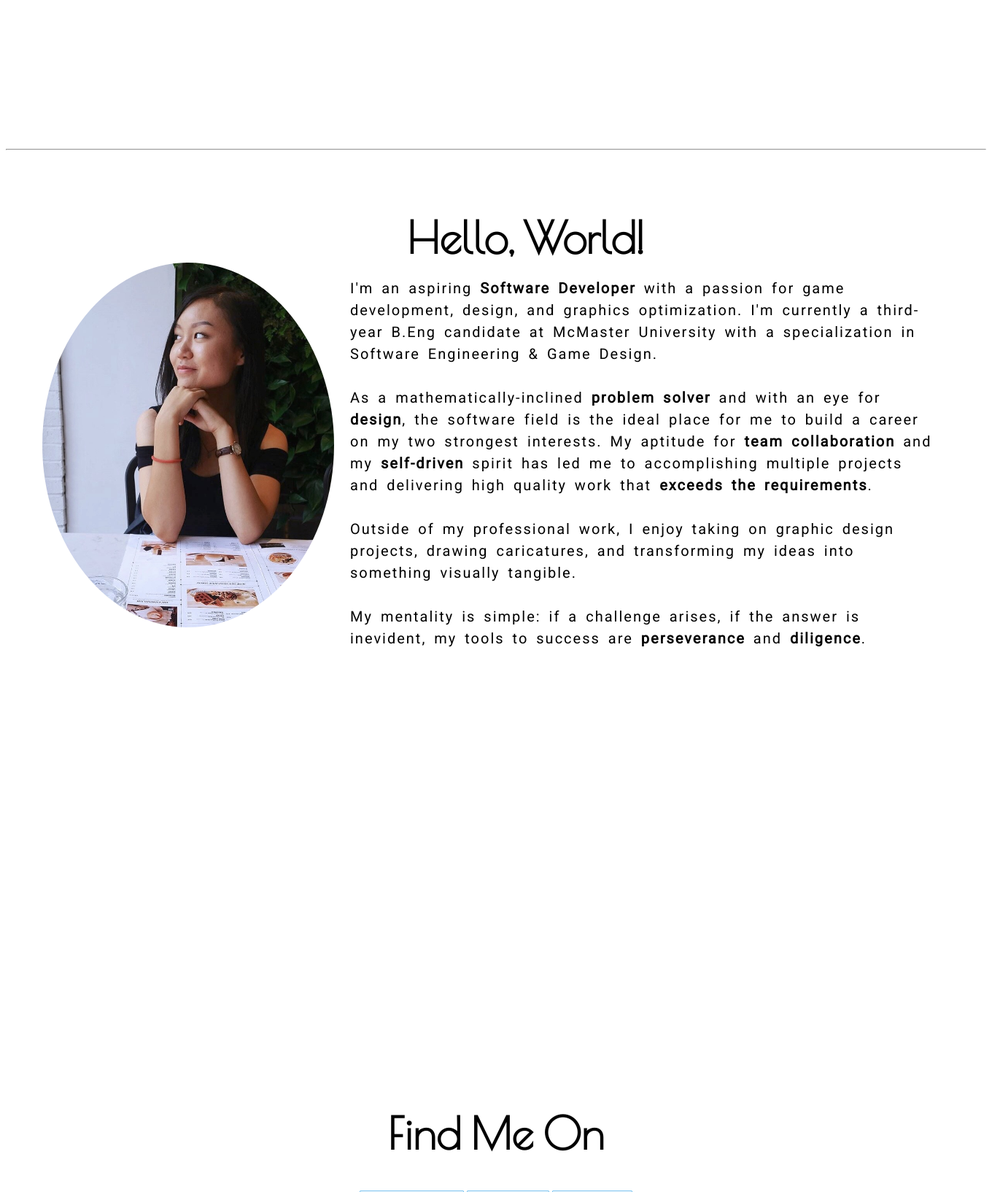
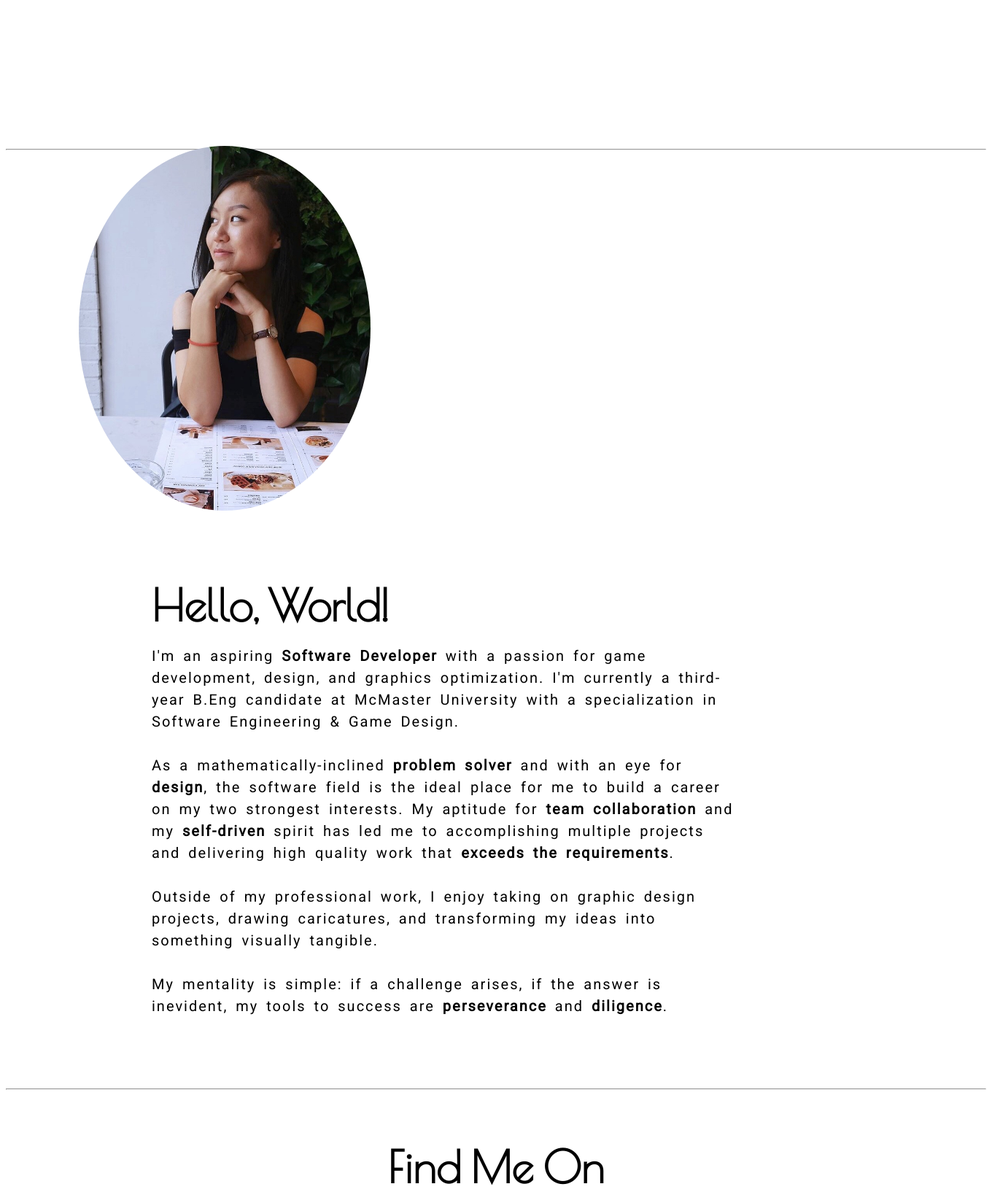
Before and after one commit to ness-tea/ness-tea.github.io, a PHP site: page / in a window 1360 px wide. Shown: the part 503-2137 px from the top of the page at 73% size. Run offline with PHP 8.4, Linux system fonts and the light colour scheme.

Commit message:
fixed about inline-block

```diff
--- a/css/main.css
+++ b/css/main.css
@@ -69,8 +69,8 @@ h3 {
   top: 200px;
 }
 
-div.bio {
-  display: inline;
+.bio {
+  display: inline-block;
 }
 
 .bio p {
@@ -83,14 +83,14 @@ div.bio {
   line-height: 1.5em;
 
   position: relative;
-  left: 200px;
+  left: 100px;
   width: 800px;
   margin: 0 auto;
 }
 
 .about {
   position: relative;
-  left: 450px;
+  left: 100px;
   width: 800px;
   margin: 20px 100px;
 }
--- a/index.html
+++ b/index.html
@@ -42,6 +42,7 @@
     </div>
     <hr />
     <br /><br/>
+    <div class="bio"><img src="Images/Profile.png" alt="profile" width="400" height="500" style="position:relative; left:100px; bottom:50px; border-radius:50%"/></div>
     <div class="bio">
       <h2 class="about">Hello, World!</h2>
       <p>
@@ -57,10 +58,9 @@
       My mentality is simple: if a challenge arises, if the answer is inevident, my tools to success are <strong>perseverance</strong>
       and <strong>diligence</strong>.</p>
     </div>
-    <img src="Images/Profile.png" alt="profile" width="400" height="500" style="position:relative; left:50px; bottom:530px; border-radius:50%"/>
-    <br /><br /><br /><br />
+    <br /><br /><br /><br /><br /><br />
 
-    <div class="contact"
+    <div class="contact">
       <hr />
       <h2 class="textalign">Find Me On</h2>
       <div class="platforms">
```
